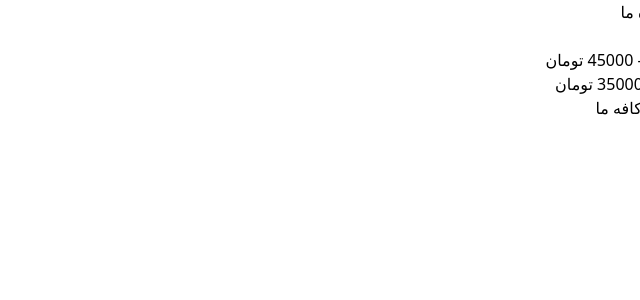
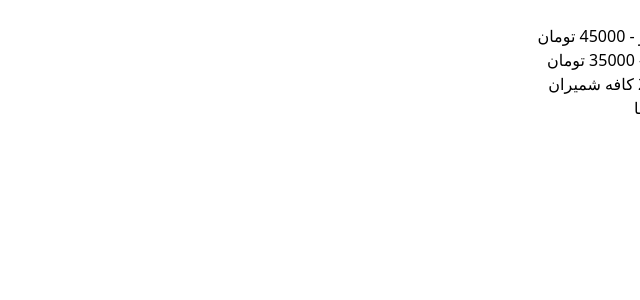
Before and after one commit to ArianAbbasian/Shemroon-Cafe, a React (Vite) app: page / in a window 1280 px wide. Shown: the top 300 px of the page, without its empty margins (640-1280 px from the left). Built offline with nearby package versions, Linux system fonts and the light colour scheme.

Commit message:
refactor: remove Navbar and add about link to Footer

```diff
--- a/src/components/Footer.jsx
+++ b/src/components/Footer.jsx
@@ -1,7 +1,12 @@
+import { Link } from 'react-router-dom';
+
 export default function Footer() {
   return (
     <footer className="bg-gray-900 text-white p-4 text-center mt-auto">
-      <p>© 2025 کافه ما</p>
+      <p className="mb-2">© 2025 کافه شمیران</p>
+      <Link to="/about" className="text-amber-400 hover:text-amber-300 text-sm">
+        دربارۀ ما
+      </Link>
     </footer>
   );
 }
--- a/src/components/Layout.jsx
+++ b/src/components/Layout.jsx
@@ -1,15 +1,14 @@
-import { Outlet } from 'react-router-dom';
-import Navbar from './Navbar';
+import { Outlet, Link } from 'react-router-dom';  // Link اضافه شد
 import Footer from './Footer';
 
 export default function Layout() {
   return (
     <div className="min-h-screen flex flex-col">
-      <Navbar />
       <main className="flex-grow">
         <Outlet />
       </main>
-      <Footer />
+      <Footer>
+      </Footer>
     </div>
   );
 }
```
